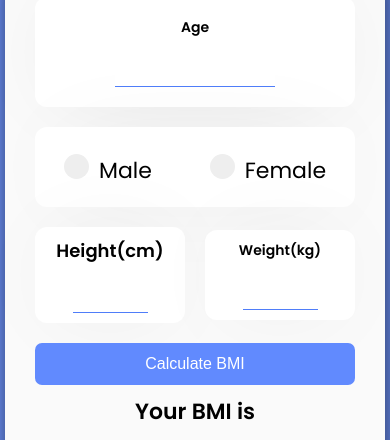
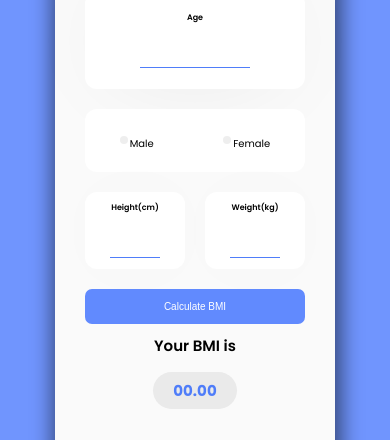
Before and after one commit to Detoxdemon47/JS-Projects, a plain HTML site: page BMI Calculator 2/index.html in a window 390 px wide. Shown: the part 208-648 px from the top of the page. Drawn offline with Linux system fonts and the light colour scheme.

Commit message:
minor update

```diff
--- a/BMI Calculator 2/styles.css
+++ b/BMI Calculator 2/styles.css
@@ -299,7 +299,7 @@ button.calculate:hover{
         font-size: 18px;
     }
 
-    .input label, .inputW label{
+    .input label, .inputW label .inputH label{
         font-size: 14px;
     }
 
@@ -312,3 +312,58 @@ button.calculate:hover{
     }
 
 }
+
+@media (max-width: 500px){
+    h1{
+        font-size: 12px;
+    }
+    .box{
+        width: 280px;
+        height: 600px;
+    }
+
+    .input label{
+        font-size: 10px;
+    }
+
+    .input label, .inputW label, .inputH label{
+        font-size: 8px;
+    }
+
+    .input input, .inputH input, .inputW input{
+        font-size: 18px;
+    }
+
+    .modal-content{
+        width: 180px;
+    }
+
+    .gender .container{
+        font-size: 10px;
+        padding-left: 10px;
+    }
+
+    .checkmark{
+        height: 8px;
+        width: 8px;
+    }
+
+    .containerHW{
+        display: flex;
+        flex-direction: row;
+        justify-content: center;
+        align-items: center;
+    }
+
+    button.calculate{
+        font-size: 10px;
+    }
+
+    .result p, .result #result{
+        font-size: 15px;
+    }
+
+    .result .comment{
+        font-size: 15px;
+    }
+}
--- a/Rock Paper Scissors 2/styles.css
+++ b/Rock Paper Scissors 2/styles.css
@@ -108,3 +108,57 @@ body{
     margin-top: 1rem;
     pointer-events: none;
 }
+
+@media(max-width:580px){
+    .body{
+        margin: 0px 20px;
+    }
+    .container{
+        padding: 1rem 4rem;
+    }
+
+    .result_images{
+        column-gap: 5rem;
+    }
+
+    .result_images img{
+        width: 50px;
+    }
+
+    .option_image img{
+        width: 40px;
+    }
+
+    .option_image p{
+        font-size: 1rem;
+    }
+}
+
+@media(max-width:355px){
+    .body{
+        margin: 0px 20px;
+    }
+    .container{
+        padding: 1rem 2rem;
+    }
+
+    .result_images{
+        column-gap: 5rem;
+    }
+
+    .result_images img{
+        width: 40px;
+    }
+
+    .option_image img{
+        width: 30px;
+    }
+
+    .option_image p{
+        font-size: 1rem;
+    }
+
+    .result{
+        font-size: 1.5rem;
+    }
+}
```
